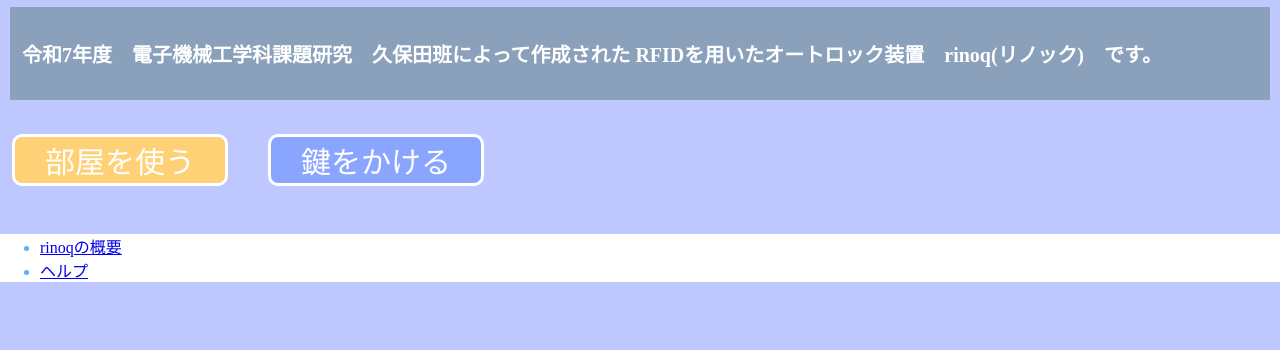
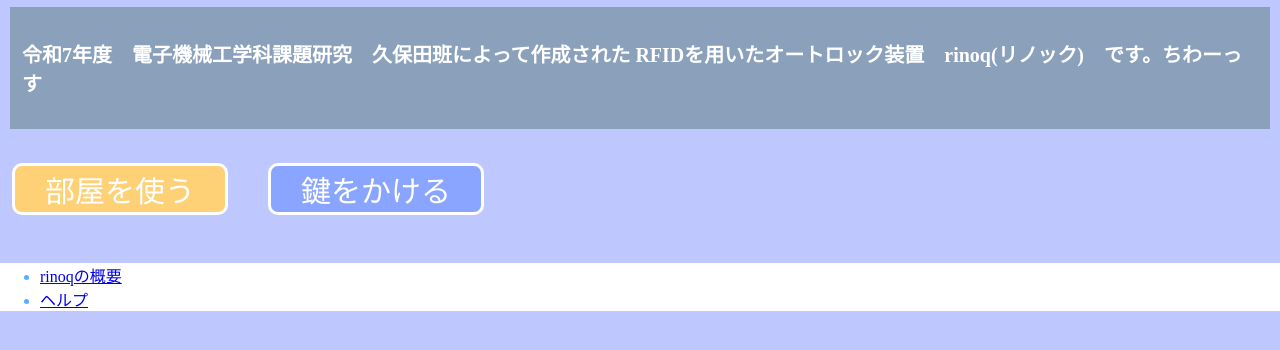
Before and after one commit to hina-0817/rinoq, a plain HTML site: page index.html in a window 1280 px wide. Shown: the part 120-470 px from the top of the page. Drawn offline with Linux system fonts and the light colour scheme; files that its build step writes are made by us from their sources.

Commit message:
Update index.html

```diff
--- a/index.html
+++ b/index.html
@@ -10,7 +10,7 @@
 <body>
     <h1 class="menu" id="header"> rinoq </h1>
     <div class="button">
-    <h1 class="p">令和7年度　電子機械工学科課題研究　久保田班によって作成された RFIDを用いたオートロック装置　rinoq(リノック)　です。</h1>
+    <h1 class="p">令和7年度　電子機械工学科課題研究　久保田班によって作成された RFIDを用いたオートロック装置　rinoq(リノック)　です。ちわーっす</h1>
     <div class="menubutton">
     <button class="karirubutton" onclick="location.href='room selection.html'">部屋を使う</button>
     <button class="kaesubutton" onclick="location.href='key return.html'">鍵をかける</button>
```
